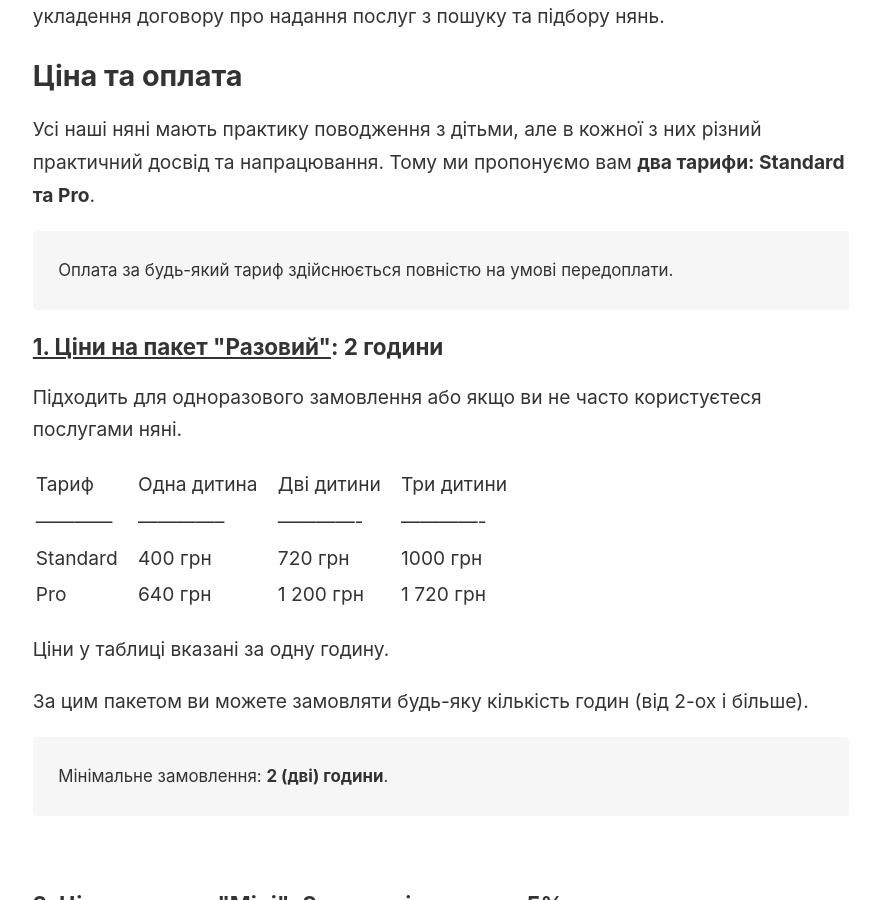
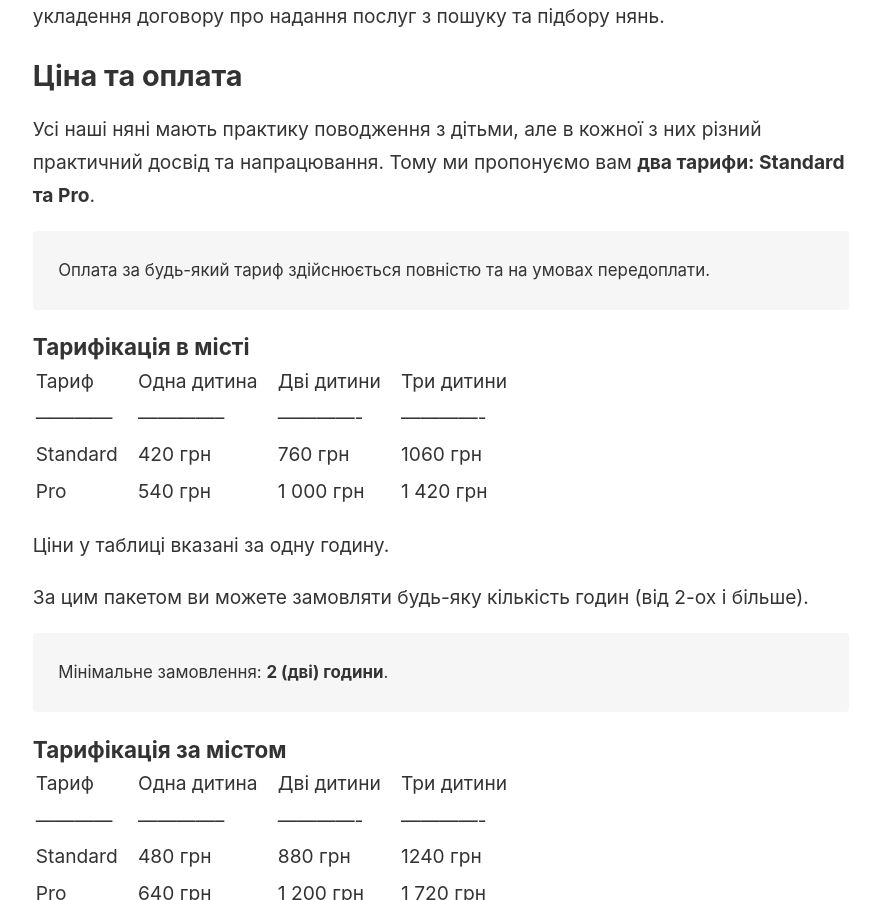
Before and after one commit to ivanchopyk/turbotlyva.agency, a Jekyll site: the page built from _notes/Nanny - Hourly.md, in a window 1280 px wide and 900 px high, scrolled down 838 px. Shown: the whole window, without its empty margins (44-919 px from the left). Built offline with Jekyll 4.4.1, drawn with Linux system fonts in a browser that asks for light colours; some of the changed text lies outside the part shown.

Commit message:
upd hourly (new ratess)

```diff
--- a/_notes/Nanny - Hourly.md
+++ b/_notes/Nanny - Hourly.md
@@ -19,18 +19,27 @@ title: Погодинна няня
 
 Усі наші няні мають практику поводження з дітьми, але в кожної з них різний практичний досвід та напрацювання. Тому ми пропонуємо вам **два тарифи: Standard та Pro**.
 
-> Оплата за будь-який тариф здійснюється повністю на умові передоплати.
+> Оплата за будь-який тариф здійснюється повністю та на умовах передоплати.
 
 
-
-### <u>1. Ціни на пакет "Разовий"</u>: 2 години
-
-
-Підходить для одноразового замовлення або якщо ви не часто користуєтеся послугами няні.
+### Тарифікація в місті
 
 | Тариф     &nbsp;&nbsp;   | Одна дитина   &nbsp;&nbsp; | Дві дитини   &nbsp;&nbsp; | Три дитини   &nbsp;&nbsp; |
 | ------------ &nbsp;&nbsp;| --------------&nbsp;&nbsp; | -------------&nbsp;&nbsp; | -------------&nbsp;&nbsp; |
-| Standard   &nbsp;&nbsp;  | 400 грн       &nbsp;&nbsp; | 720 грн      &nbsp;&nbsp; | 1000 грн     &nbsp;&nbsp; |
+| Standard   &nbsp;&nbsp;  | 420 грн       &nbsp;&nbsp; | 760 грн      &nbsp;&nbsp; | 1060 грн     &nbsp;&nbsp; |
+| Pro       &nbsp;&nbsp;   | 540 грн       &nbsp;&nbsp; | 1 000 грн    &nbsp;&nbsp; | 1 420 грн    &nbsp;&nbsp; |
+
+Ціни у таблиці вказані за одну годину.
+
+За цим пакетом ви можете замовляти будь-яку кількість годин (від 2-ох і більше).
+
+> Мінімальне замовлення: **2 (дві) години**.
+
+### Тарифікація за містом
+
+| Тариф     &nbsp;&nbsp;   | Одна дитина   &nbsp;&nbsp; | Дві дитини   &nbsp;&nbsp; | Три дитини   &nbsp;&nbsp; |
+| ------------ &nbsp;&nbsp;| --------------&nbsp;&nbsp; | -------------&nbsp;&nbsp; | -------------&nbsp;&nbsp; |
+| Standard   &nbsp;&nbsp;  | 480 грн       &nbsp;&nbsp; | 880 грн      &nbsp;&nbsp; | 1240 грн     &nbsp;&nbsp; |
 | Pro       &nbsp;&nbsp;   | 640 грн       &nbsp;&nbsp; | 1 200 грн    &nbsp;&nbsp; | 1 720 грн    &nbsp;&nbsp; |
 
 Ціни у таблиці вказані за одну годину.
@@ -38,46 +47,6 @@ title: Погодинна няня
 За цим пакетом ви можете замовляти будь-яку кількість годин (від 2-ох і більше).
 
 > Мінімальне замовлення: **2 (дві) години**.
-
-&nbsp;
-
-### <u>2. Ціни на пакет "Mini"</u>: 8 годин зі знижкою 5%
-
-
-Ідеально підійде для тих батьків, які хочуть замовити одразу достатню кількість годин і  не турбуватись щоразу про оплату.
-
-| Тариф      &nbsp;&nbsp; | Одна дитина   &nbsp;&nbsp; | Дві дитини   &nbsp;&nbsp; | Три дитини   &nbsp;&nbsp; |
-| -----------&nbsp;&nbsp; | --------------&nbsp;&nbsp; | -------------&nbsp;&nbsp; | -------------&nbsp;&nbsp; |
-| Standard   &nbsp;&nbsp; | 1 520 грн     &nbsp;&nbsp; | 2 720 грн    &nbsp;&nbsp; | 3 760 грн    &nbsp;&nbsp; |
-| Pro        &nbsp;&nbsp; | 2 480 грн     &nbsp;&nbsp; | 4 640 грн    &nbsp;&nbsp; | 6 640 грн    &nbsp;&nbsp; |
-
-
-Ціни у таблиці вказані за 8 годин.
-
-Години можна використати у будь-якій комбінації та у будь-який день. Наприклад, у понеділок - 2 години, у середу - 3 години, і так далі. Ми погоджуємо з вами попередній графік візиту няні.
-
-> Мінімальний час візиту няні: **2 (дві) години**.
-
-&nbsp;
-
-### <u>3. Ціни на пакет "Maxi"</u>: 24 години зі знижкою 9%
-
-
-
-Добре підійде для тих батьків, які точно знають, що їм протягом певного часу буде потрібна няня.
-
-| Тариф      &nbsp;&nbsp; | Одна дитина   &nbsp;&nbsp; | Дві дитини   &nbsp;&nbsp; | Три дитини   &nbsp;&nbsp; |
-| -----------&nbsp;&nbsp; | --------------&nbsp;&nbsp; | -------------&nbsp;&nbsp; | -------------&nbsp;&nbsp; |
-| Standard   &nbsp;&nbsp; | 4 320 грн     &nbsp;&nbsp; | 7 680 грн    &nbsp;&nbsp; | 10 500 грн   &nbsp;&nbsp; |
-| Pro        &nbsp;&nbsp; | 7 200 грн     &nbsp;&nbsp; | 13 440 грн   &nbsp;&nbsp; | 19 200 грн   &nbsp;&nbsp; |
-
-
-Ціни у таблиці вказані за 24 години.
-
-Години можна використати у будь-якій комбінації та у будь-який день. Наприклад, у понеділок - 2 години, у середу - 3 години, і так далі. Ми погоджуємо з вами попередній графік візиту няні.
-
-> Мінімальний час візиту няні: **2 (дві) години**.
-
 ## Публічна оферта договору
 
 Оплачуючи наші послуги, ви приймаєте [[Публічна оферта|публічну оферту договору щодо послуг пошуку та підбору няні на погодинну основу]].
```
